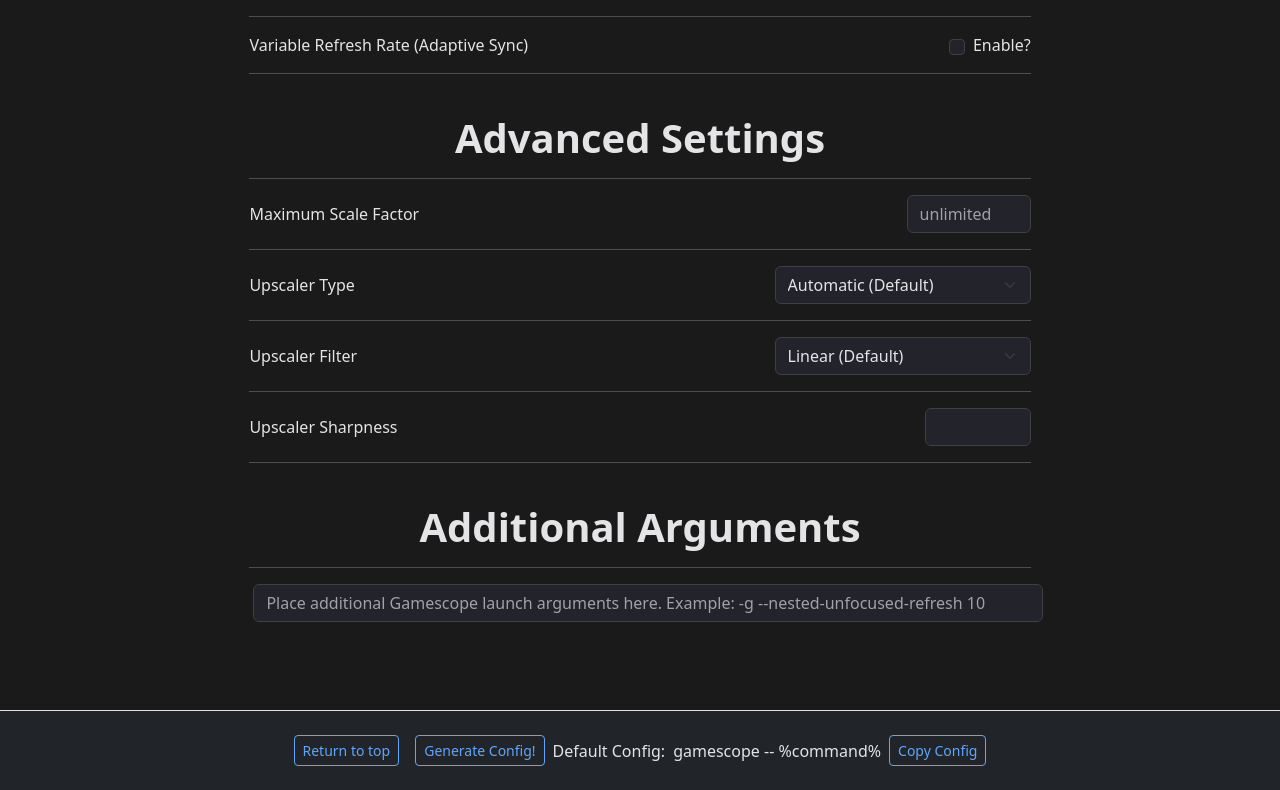
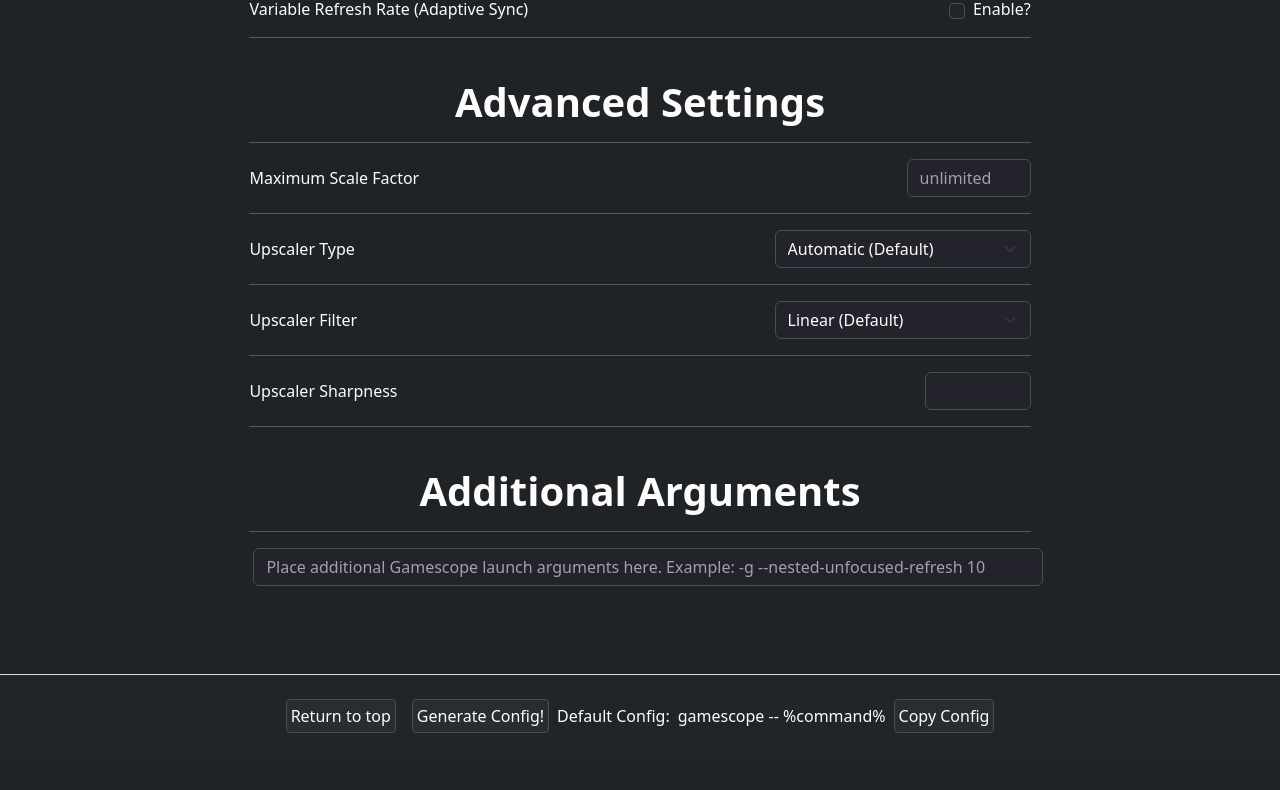
Before and after one commit to rfrench3/scopebuddy-gui, a plain HTML site: page web-ui/index.html in a window 1280 px wide. Shown: the part 844-1634 px from the top of the page. After the commit the page ends 1601 px from the top, so only its background shows below. Drawn offline with nearby package versions, Linux system fonts and the light colour scheme.

Commit message:
finish styling

```diff
--- a/style.css
+++ b/style.css
@@ -168,3 +168,61 @@ html[dir="rtl"] body {
   background-color: #2e384b;
   border-color: #395180;
 }
+
+
+/* BEGIN THE SCROLLBAR SECTION! */
+
+/* Scrollbar theme (Breeze-dark colors) */
+:root {
+  --bg: #202326;
+  --section: #1c1f22;
+  --outline: #4b4d50;
+  --thumb: #344669;
+  --thumb-active: #2e384b;
+  --thumb-border: #292c30;
+  --track: #1c1f22;
+}
+
+/* Firefox */
+* {
+  scrollbar-width: thin;               /* auto | thin | none */
+  scrollbar-color: var(--thumb) var(--track);
+}
+
+/* WebKit / Blink (Chrome, Edge, Safari) - global */
+::-webkit-scrollbar {
+  width: 12px;
+  height: 12px;
+}
+
+::-webkit-scrollbar-track {
+  background: var(--track);
+  border-radius: 10px;
+  box-shadow: inset 0 0 0 1px rgba(75,77,80,0.6);
+}
+
+::-webkit-scrollbar-thumb {
+  background: linear-gradient(180deg, var(--thumb), var(--thumb-active));
+  border-radius: 10px;
+  border: 3px solid var(--thumb-border); /* gives 'padding' between thumb and track */
+}
+
+::-webkit-scrollbar-thumb:hover {
+  background: var(--thumb-active);
+}
+
+/* corner (where horizontal + vertical meet) */
+::-webkit-scrollbar-corner {
+  background: var(--track);
+}
+
+/* Specific: thinner horizontal scrollbar for the image gallery */
+.image-gallery::-webkit-scrollbar {
+  height: 10px;
+}
+.image-gallery::-webkit-scrollbar-thumb {
+  border-radius: 8px;
+  border: 2px solid var(--thumb-border);
+}
+
+/* END THE SCROLLBAR SECTION! */
--- a/web-ui/index.html
+++ b/web-ui/index.html
@@ -13,7 +13,7 @@
     <div class="container">
       <div class="d-flex justify-content-between align-items-center">
         <a href="https://github.com/rfrench3/scopebuddy-gui/tree/Github-Pages" class="text-decoration-none fs-4 fw-bold">Scopebuddy GUI - WebUI</a>
-        <a href="https://rfrench3.github.io/scopebuddy-gui/" class="btn btn-outline-light btn-sm">Return to main page</a>
+    <a href="https://rfrench3.github.io/scopebuddy-gui/" class="breeze_button">Return to main page</a>
       </div>
     </div>
   </header>
@@ -210,11 +210,11 @@
     </div>
     <footer class="bg-dark border-top py-4 mt-5">
         <nav class="d-flex align-items-center flex-wrap gap-2 justify-content-center">
-        <a href="#" class="btn btn-outline-light btn-sm">Return to top</a>
-        <br>
-        <button class="btn btn-outline-light btn-sm" type="button" id="generate_gamescope_config">Generate Config!</button>
+    <a href="#" class="breeze_button btn-sm">Return to top</a>
+    <br>
+    <button class="breeze_button btn-sm" type="button" id="generate_gamescope_config">Generate Config!</button>
         <label class="align-self-center" id="left_of_output_config">Default Config:  </label><label id="output_config" class="align-self-center">gamescope -- %command%</label>
-        <button class="btn btn-outline-light btn-sm" type="button" onclick="copyConfigToClipboard()">Copy Config</button>
+    <button class="breeze_button btn-sm" type="button" onclick="copyConfigToClipboard()">Copy Config</button>
         </nav>
     </footer>
     <script src="script.js"></script>
--- a/web-ui/style.css
+++ b/web-ui/style.css
@@ -1,19 +1,34 @@
+/*
+Breeze Dark color scheme licensed under the LGPL2.0 or higher available at https://invent.kde.org/plasma/breeze/-/tree/master/colors
+these hex values were obtained by color picker and may be inaccurate
+
+main background: #202326
+section background: #1c1f22
+lines/outlines: #4b4d50
+button fill color: #292c30
+my preferred accent color: #344669
+button clicked accent color: #2e384b
+text color: #fcfcfc
+*/
+
+
+
 /* Same header styling as main page */
 body {
-  background: #1a1a1a;
-  color: #e4e4e7;
+  background: #202326;
+  color: #fcfcfc;
 }
 
 header {
-  background: #2d2d30;
+  background: #292c30;
   width: 100%;
-  color: #ffffff;
+  color: #fcfcfc;
   margin-bottom: 3rem;
-  border-bottom: 2px solid #3f3f46;
+  border-bottom: 2px solid #4b4d50;
 }
 
 header .fs-4 {
-  color: #f4f4f5;
+  color: #fcfcfc;
   transition: all 0.3s ease;
   margin-left: 15%;
   margin-right: 15%;
@@ -50,8 +65,8 @@ form {
   left: 100%;
   top: 0;
   margin-left: 8px;
-  background: #333;
-  color: #fff;
+  background: #1c1f22;
+  color: #fcfcfc;
   padding: 4px 8px;
   border-radius: 4px;
   white-space: wrap;
@@ -82,40 +97,62 @@ form {
 
 /* Navigation button styling */
 .btn-outline-light {
-  border-color: #60a5fa;
-  color: #60a5fa;
-  transition: all 0.3s ease;
+  border-width: 1.5px;
+  border-color: #4b4d50;
+  color: #fcfcfc;
+  background-color: #292c30;
+  transition: all 0.15s ease;
 }
 
 .btn-outline-light:hover {
-  background-color: #60a5fa;
-  border-color: #60a5fa;
-  color: #ffffff;
-  transform: translateY(-1px);
-  box-shadow: 0 4px 8px rgba(96, 165, 250, 0.2);
+  color: #fcfcfc;
+  background-color: #292c30;
+  border-color: #395180;
 }
 
 .btn-outline-light:focus,
 .btn-outline-light:active {
-  background-color: #3b82f6;
-  border-color: #3b82f6;
-  color: #ffffff;
+  color: #fcfcfc;
+  background-color: #2e384b;
+  border-color: #395180;
 }
 /* ---------- */
+
+/* Breeze button used on main site */
+.breeze_button {
+  background-color: #292c30;
+  border-radius: 4px;
+  border: 1.5px solid #4b4d50;
+  color: #fcfcfc !important;
+  text-align: center;
+  padding: 4px 4px;
+  text-decoration: none;
+  display: inline-block;
+}
+
+.breeze_button:hover {
+  border-color: #395180;
+}
+
+.breeze_button:focus:hover,
+.breeze_button:active {
+  background-color: #2e384b;
+  border-color: #395180;
+}
 
 
 
 input.form-control, select.form-select {
   background-color: #23232b;
-  color: #e4e4e7;
-  border: 1px solid #3f3f46;
+  color: #fcfcfc;
+  border: 1px solid #4b4d50;
 }
 
 input.form-control:focus, select.form-select:focus {
   background-color: #23232b;
-  color: #fff;
-  border-color: #60a5fa;
-  box-shadow: 0 0 0 0.2rem rgba(96, 165, 250, 0.15);
+  color: #fcfcfc;
+  border-color: #395180;
+  box-shadow: 0 0 0 0.2rem rgba(57, 81, 128, 0.12);
 }
 
 input.form-control::placeholder {
@@ -124,12 +161,12 @@ input.form-control::placeholder {
 }
 
 input[type="checkbox"].form-check-input {
-  accent-color: #60a5fa;
+  accent-color: #344669;
   background-color: #23232b;
-  border: 1.5px solid #3f3f46;
+  border: 1.5px solid #4b4d50;
 }
 input[type="checkbox"].form-check-input:focus {
-  outline: 2px solid #60a5fa;
+  outline: 2px solid #395180;
   outline-offset: 1px;
 }
 
```
Also changed, not shown: index.html (+18 -6 lines).
